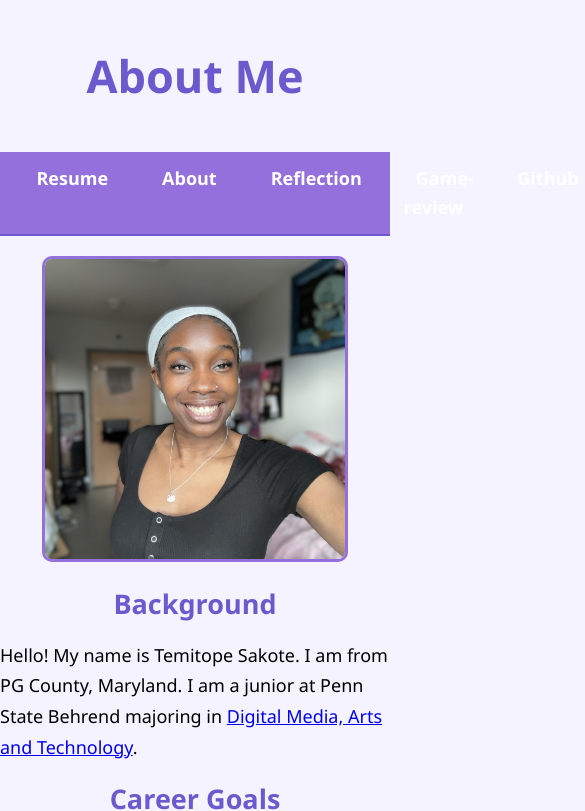
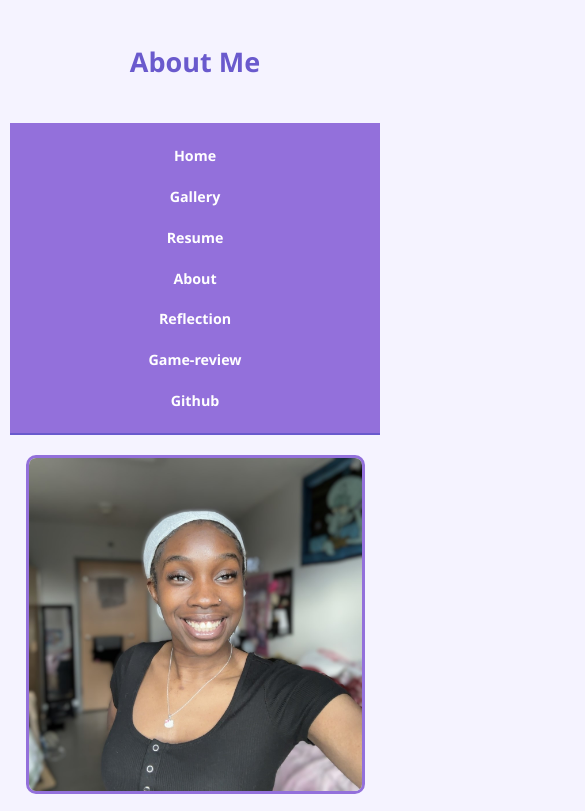
Before and after one commit to Temiii857/portfolio, a plain HTML site: page docs/about.html in a window 390 px wide. Shown: the top 811 px of the page, 585 px wide, since content can reach past the window. Drawn offline with Linux system fonts and the light colour scheme.

Commit message:
mobile-friendly and resume

```diff
--- a/docs/about.css
+++ b/docs/about.css
@@ -106,3 +106,56 @@ footer {
     border-top: 2px solid #6A5ACD;
     margin-top: auto;
 }
+
+@media (max-width: 768px) {
+  body {
+    font-size: 16px;
+    padding: 0 10px;
+  }
+
+  h1 {
+    font-size: 2em;
+  }
+
+  h2 {
+    font-size: 1.5em;
+  }
+
+  nav ul {
+    flex-direction: column;
+    align-items: center;
+  }
+
+  nav ul li {
+    margin: 8px 0;
+  }
+
+  .small-image,
+  .hello-kitty-image {
+    max-width: 90%;
+  }
+
+  p {
+    max-width: 100%;
+    padding: 0 10px;
+  }
+}
+
+@media (max-width: 480px) {
+  h1 {
+    font-size: 1.8em;
+  }
+
+  h2 {
+    font-size: 1.3em;
+  }
+
+  body {
+    font-size: 15px;
+  }
+
+  nav ul li a {
+    font-size: 0.95em;
+    padding: 8px 10px;
+  }
+}
```
Also changed, not shown: docs/resume.html (+1 -1 lines), 1 other file.
